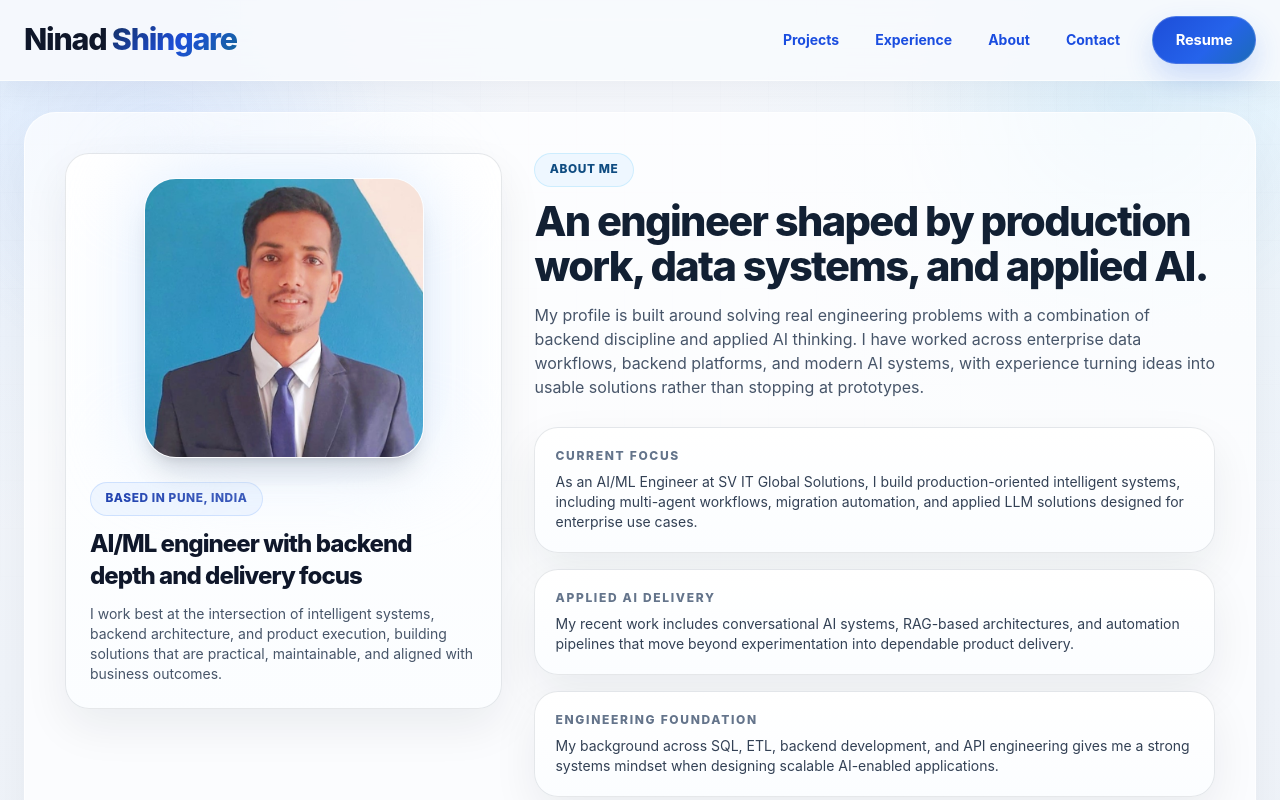
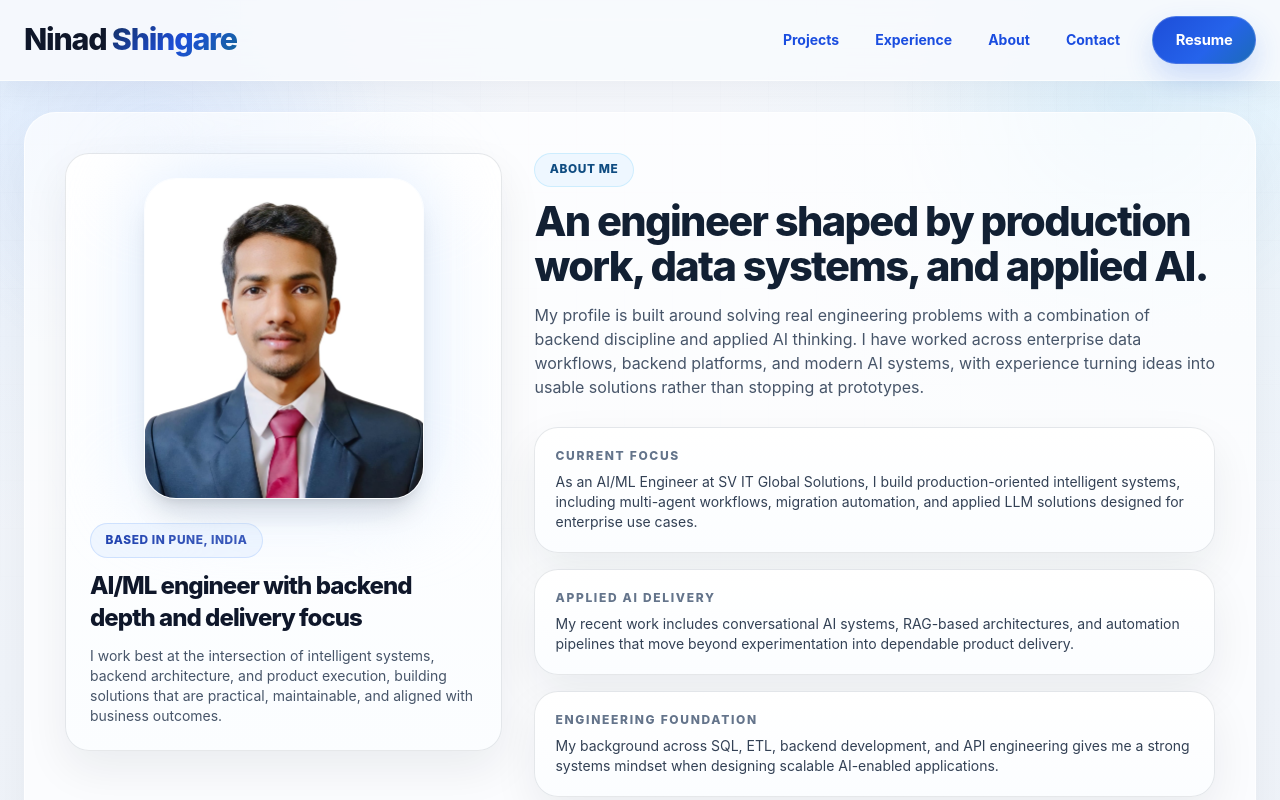
Before and after one commit to NinadShingare/My_Portfolio, a Next.js app in the folder frontend/: page /about in a window 1280 px wide. Shown: the top 800 px of the page. Built offline with nearby package versions, Linux system fonts and the light colour scheme.

Commit message:
modified profile photo

```diff
--- a/frontend/src/app/about/page.tsx
+++ b/frontend/src/app/about/page.tsx
@@ -29,7 +29,7 @@ export default function AboutPage() {
             <div className="relative mx-auto w-fit">
               <div className="absolute inset-0 rounded-[2rem] bg-blue-100 blur-2xl" />
               <img
-                src="/images/Ninad_Profile.jpg"
+                src="/images/Ninad_Shingare.jpg"
                 alt="Ninad Shingare"
                 className="relative rounded-[2rem] w-full max-w-[280px] object-cover border border-white/80 shadow-xl"
               />
```
Also changed, not shown: frontend/public/images/Ninad_Shingare.jpg (added).
